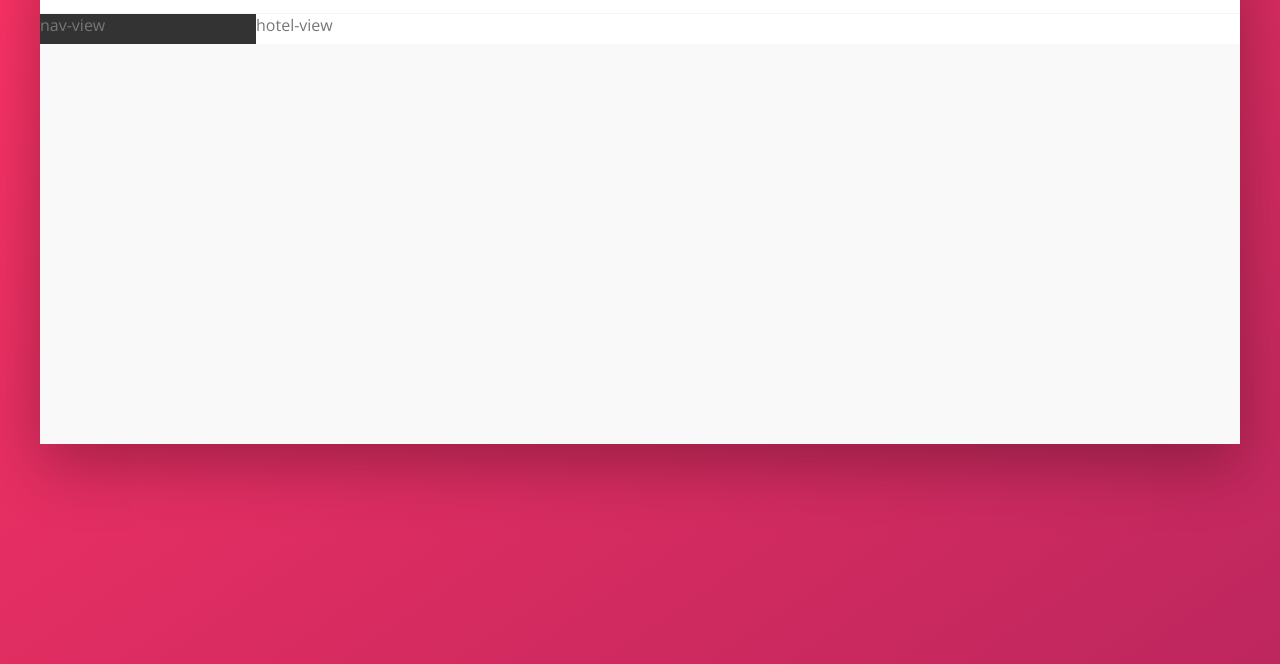
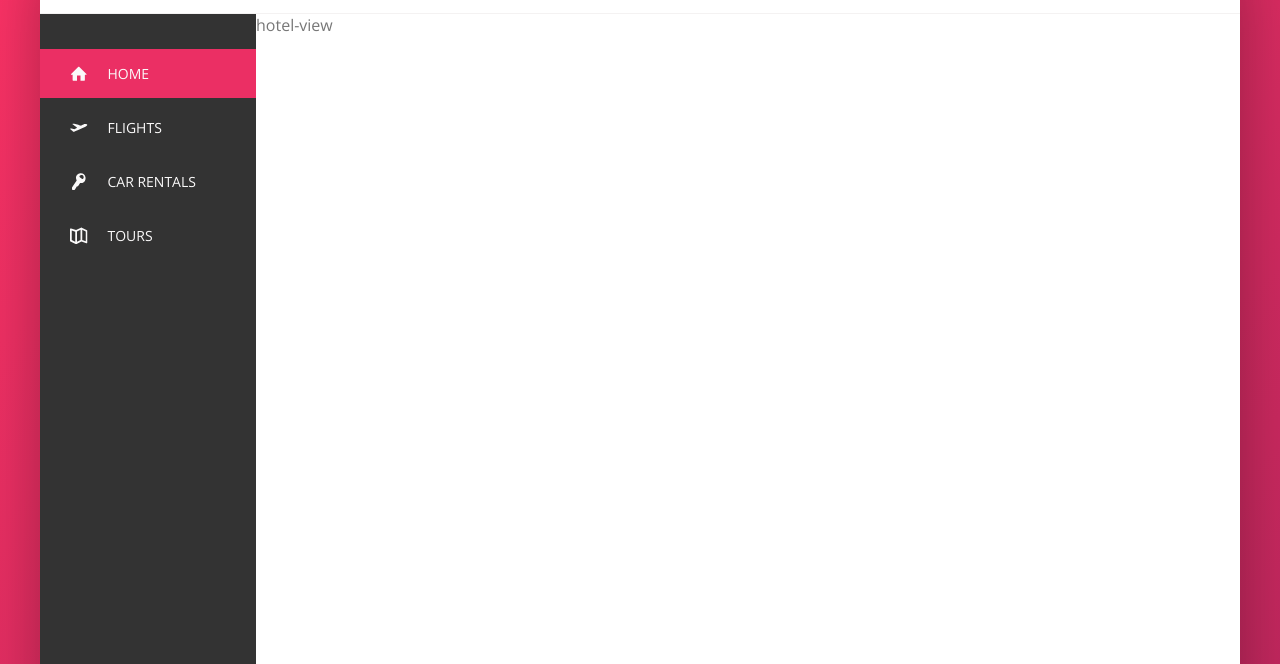
Before and after one commit to bechandrakant/travel-project, a website: page index.html in a window 1280 px wide. Shown: the part 136-800 px from the top of the page. Drawn offline with nearby package versions, Linux system fonts and the light colour scheme.

Commit message:
feat(nav): implemented side nav

```diff
--- a/index.html
+++ b/index.html
@@ -53,7 +53,43 @@
         </nav>
       </header>
       <div class="content">
-        <nav class="sidebar">nav-view</nav>
+        <nav class="sidebar">
+          <ul class="side-nav">
+            <li class="side-nav__item side-nav__item--active">
+              <a href="#" class="side-nav__link">
+                <svg class="side-nav__icon">
+                  <use xlink:href="img/sprite.svg#icon-home"></use>
+                </svg>
+                <span>Home</span>
+              </a>
+            </li>
+            <li class="side-nav__item">
+              <a href="#" class="side-nav__link">
+                <svg class="side-nav__icon">
+                  <use xlink:href="img/sprite.svg#icon-aircraft-take-off"></use>
+                </svg>
+                <span>Flights</span>
+              </a>
+            </li>
+            <li class="side-nav__item">
+              <a href="#" class="side-nav__link">
+                <svg class="side-nav__icon">
+                  <use xlink:href="img/sprite.svg#icon-key"></use>
+                </svg>
+                <span>Car Rentals</span>
+              </a>
+            </li>
+            <li class="side-nav__item">
+              <a href="#" class="side-nav__link">
+                <svg class="side-nav__icon">
+                  <use xlink:href="img/sprite.svg#icon-map"></use>
+                </svg>
+                <span>Tours</span>
+              </a>
+            </li>
+          </ul>
+          <div class="legal">&copy 2021 by Trillo, All rights reserved.</div>
+        </nav>
         <main class="hotel-view">hotel-view</main>
       </div>
     </div>
--- a/package.json
+++ b/package.json
@@ -1,7 +1,7 @@
 {
-  "name": "natours",
+  "name": "trilio",
   "version": "1.0.0",
-  "description": "Landing page for natours",
+  "description": "Landing page for travel project",
   "main": "index.js",
   "scripts": {
     "watch:sass": "node-sass sass/main.scss css/style.css -w",
@@ -13,7 +13,7 @@
     "compress:css": "node-sass css/style.prefix.css css/style.css --output-style compressed",
     "build:css": "npm-run-all compile:sass concat:css prefix:css compress:css"
   },
-  "author": "Jonas",
+  "author": "Chandrakant",
   "license": "ISC",
   "devDependencies": {
     "autoprefixer": "^7.1.4",
--- a/sass/_components.scss
+++ b/sass/_components.scss
@@ -108,3 +108,71 @@
     margin-right: 1rem;
   }
 }
+
+// Side Navigation
+.side-nav {
+  font-size: 1.4rem;
+  list-style: none;
+  margin-top: 3.5rem;
+
+  &__item {
+    position: relative;
+
+    &:not(:last-child) {
+      margin-bottom: 0.5rem;
+    }
+  }
+
+  &__item::before {
+    content: "";
+    position: absolute;
+    top: 0;
+    left: 0;
+    width: 3px;
+    height: 100%;
+    background-color: var(--color-primary);
+    transform: scaleY(0);
+    transition: transform 0.2s, width 0.4s cubic-bezier(1, 0, 0, 1) 0.2s,
+      backgound-color 0.1s;
+  }
+
+  &__item:hover::before,
+  &__item--active {
+    width: 100%;
+    transform: scaleY(1);
+    background-color: var(--color-primary);
+  }
+
+  &__item:active::before {
+    background-color: var(--color-primary-light);
+  }
+
+  &__link:link,
+  &__link:visited {
+    text-decoration: none;
+    text-transform: uppercase;
+    color: var(--color-grey-light-1);
+    display: inline-block;
+    padding: 1.5rem 3rem;
+    position: relative;
+    z-index: 1;
+
+    display: flex;
+    align-items: center;
+  }
+
+  &__icon {
+    height: 1.75rem;
+    width: 1.75rem;
+    fill: currentColor;
+    margin-right: 2rem;
+  }
+}
+
+// Legal
+.legal {
+  font-size: 1.2rem;
+  color: var(--color-grey-light-4);
+  text-align: center;
+  padding: 1.5rem;
+}
--- a/sass/_layout.scss
+++ b/sass/_layout.scss
@@ -3,7 +3,6 @@
   margin: 8rem auto;
   background-color: var(--color-grey-light-1);
   box-shadow: var(--shadow-dark);
-  min-height: 50rem;
 }
 
 .header {
@@ -19,11 +18,15 @@
 .content {
   display: flex;
   height: 3rem;
+  height: 80rem;
 }
 
 .sidebar {
   background-color: var(--color-grey-dark-1);
   flex: 0 0 18%;
+  display: flex;
+  flex-direction: column;
+  justify-content: space-between;
 }
 
 .hotel-view {
```
Also changed, not shown: css/style.css.
